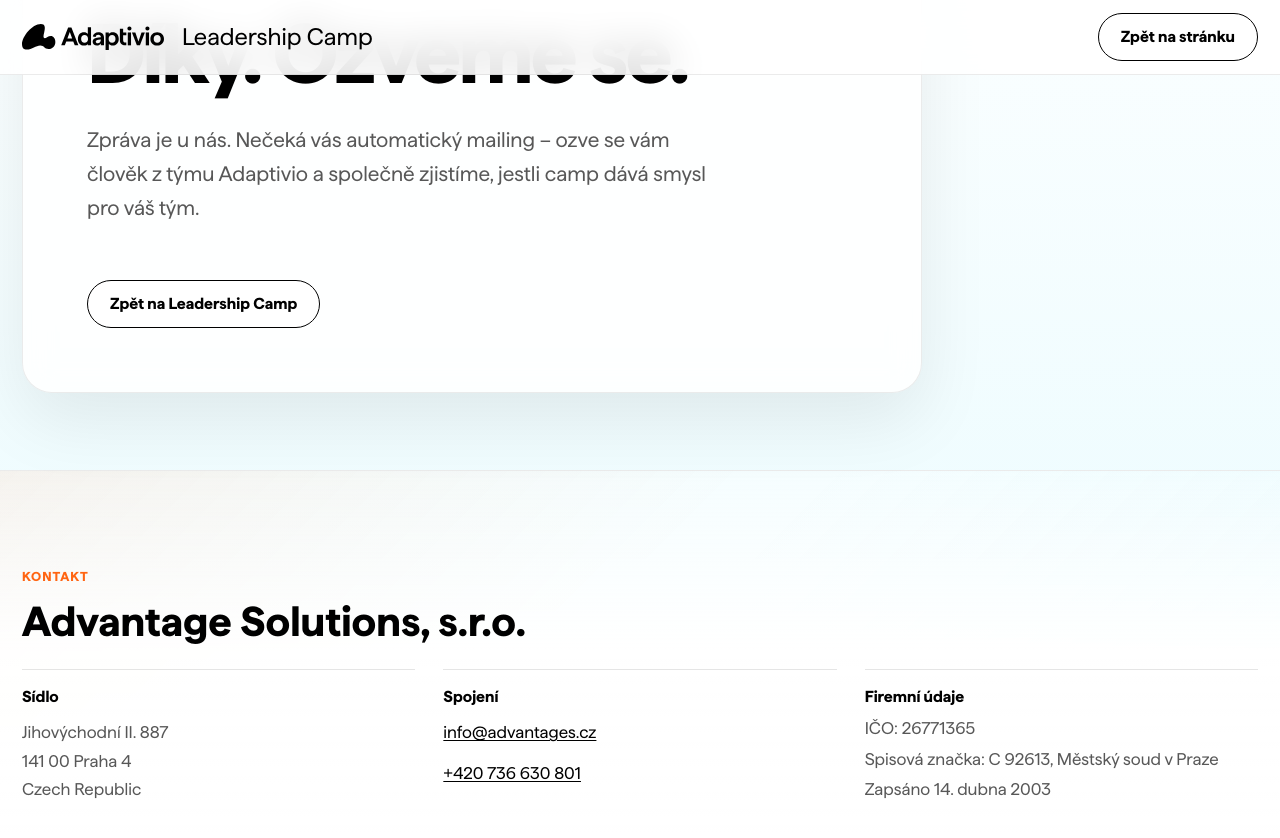
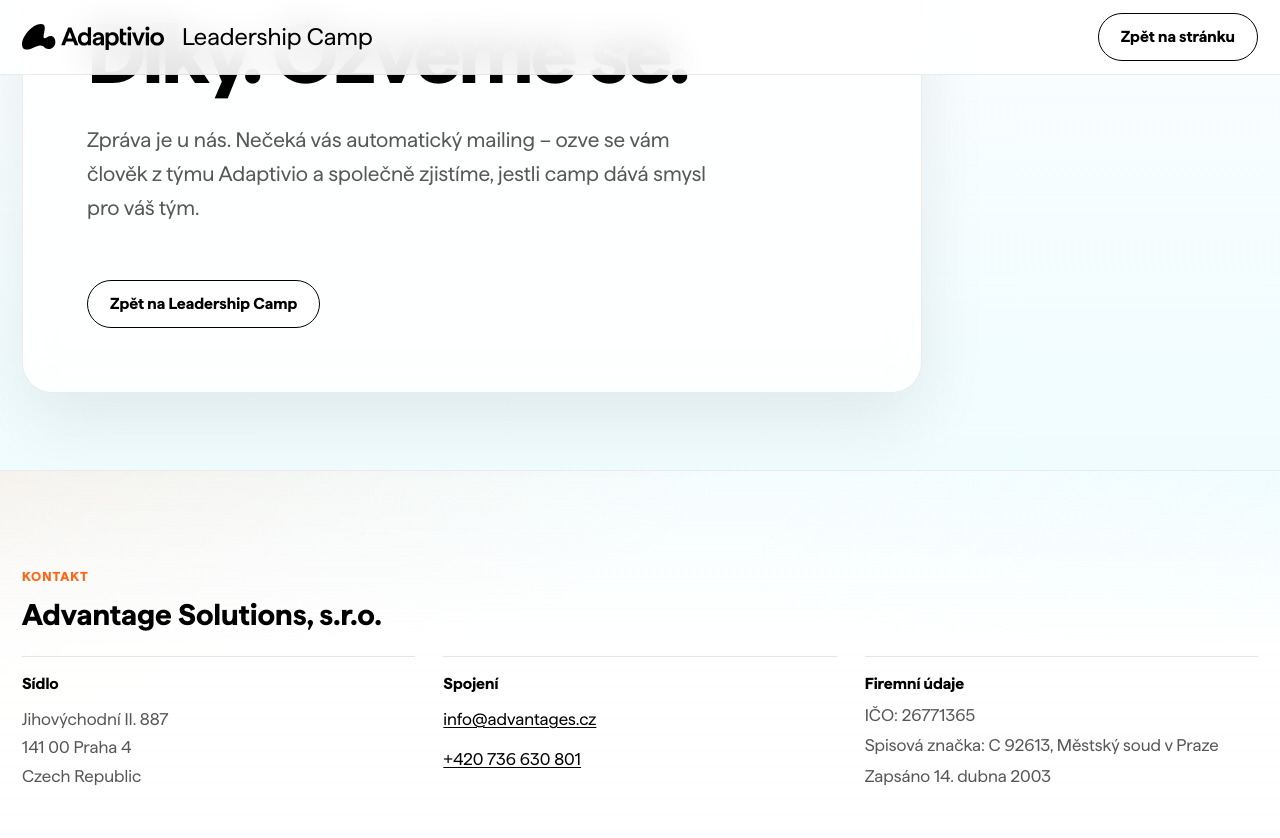
Before and after one commit to advantages-cz/website-adaptivio, a Jekyll site: the page built from landing/leadership-camp-pro-firmy/dekujeme/index.html, in a window 1280 px wide and 900 px high, scrolled down 236 px. Shown: the top 838 px of the window. Built offline with Jekyll 4.4.1, drawn with Linux system fonts in a browser that asks for light colours.

Commit message:
Reduce footer brand heading size

```diff
--- a/assets/css/site.css
+++ b/assets/css/site.css
@@ -1758,7 +1758,7 @@
 
 .site-footer-brand h2 {
   max-width: none;
-  font-size: clamp(28px, 4vw, 42px);
+  font-size: clamp(22px, 3vw, 30px);
   color: var(--ink);
 }
 
```
